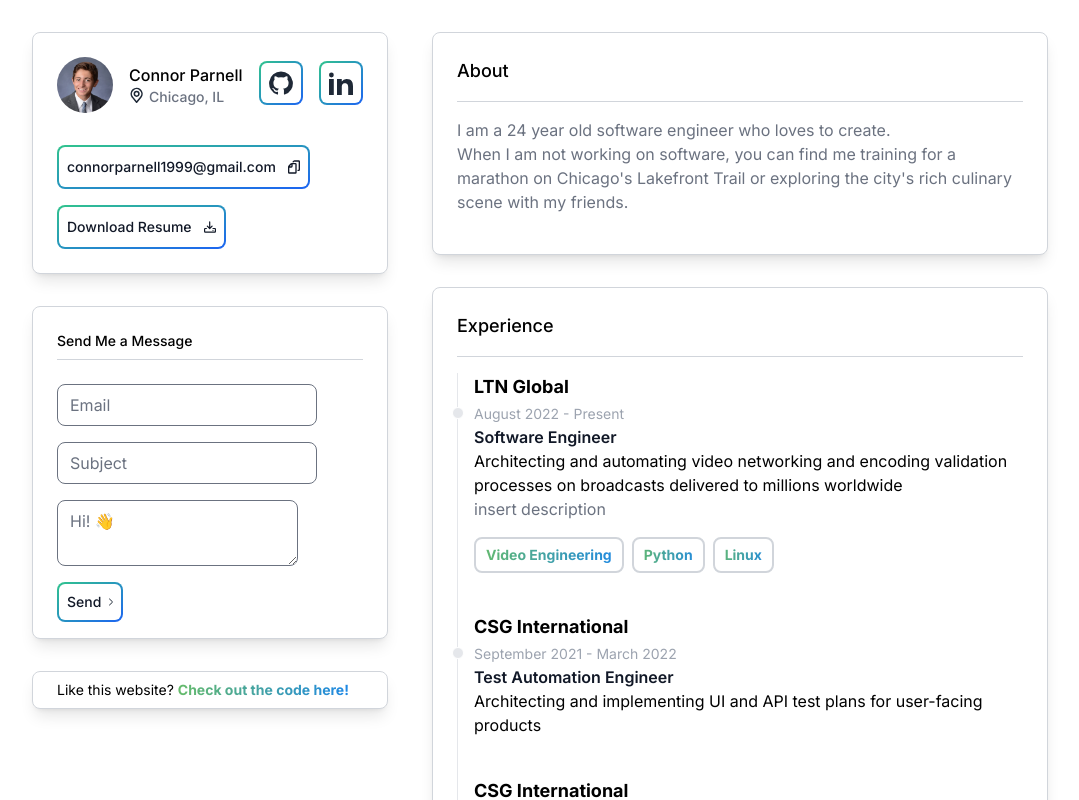
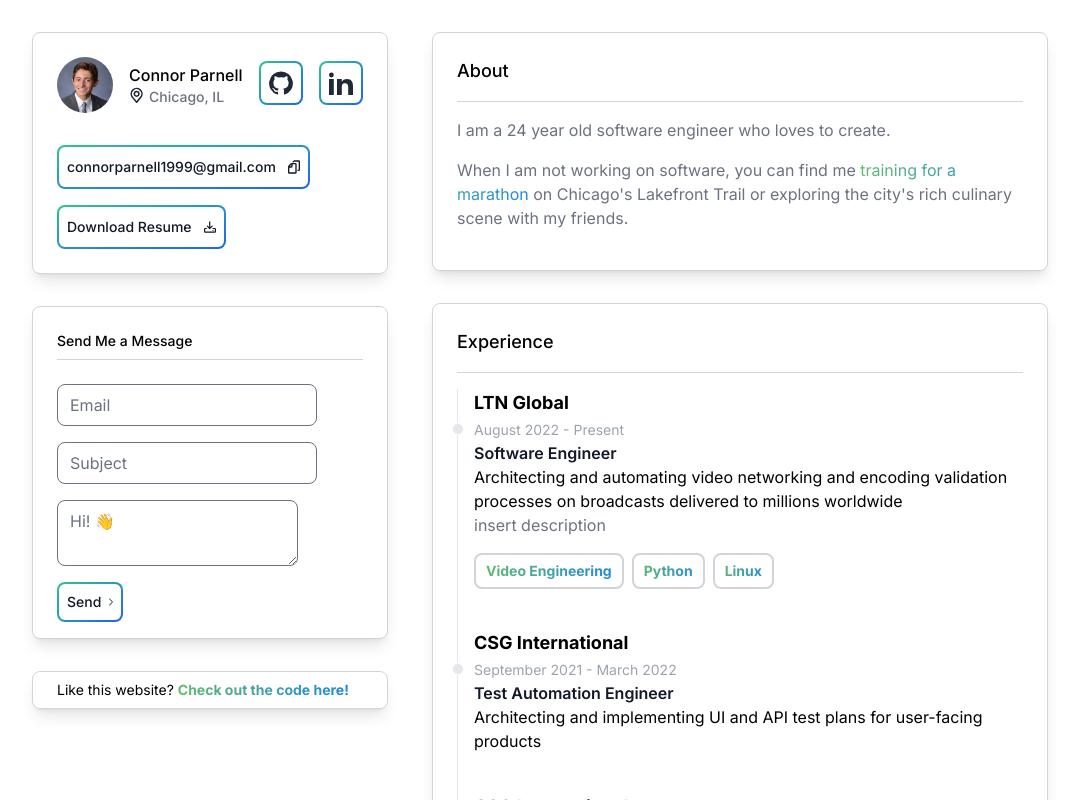
Before and after one commit to cpparnell/nextjs-personal-website, a Next.js app: page / in a window 1280 px wide. Shown: the top 800 px of the page, without its empty margins (0-1079 px from the left). Built offline with nearby package versions, Linux system fonts and the light colour scheme.

Commit message:
Add link to marathon fundraising

```diff
--- a/app/components/About.tsx
+++ b/app/components/About.tsx
@@ -12,10 +12,10 @@ export default function About() {
     return (
     <Box title="About">
         <div className="mb-4 text-base font-normal text-gray-500 dark:text-gray-400">
-            <p>
+            <p className="mb-4">
             I am a {calculateAge(new Date('1999-10-15'))} year old software engineer who loves to create.
             </p>
-            When I am not working on software, you can find me training for a marathon on Chicago's Lakefront Trail or exploring the city's rich culinary scene with my friends.
+            When I am not working on software, you can find me <a href="https://support.rmhc.org/site/TR/TeamRMHC-ChicagoMarathon/TeamRMHC?px=1635707&pg=personal&fr_id=1600" className="text-gradient hover:underline">training for a marathon</a> on Chicago's Lakefront Trail or exploring the city's rich culinary scene with my friends.
         </div>
     </Box>
   )
```
